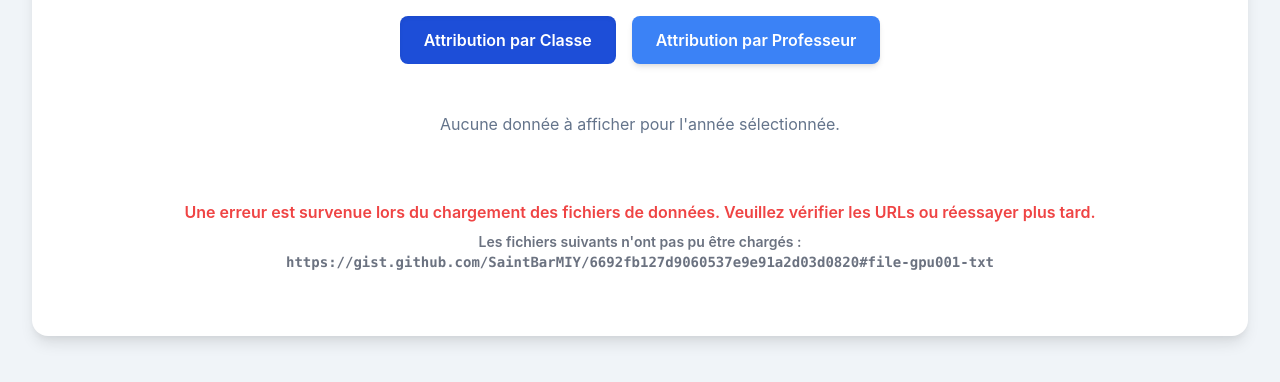
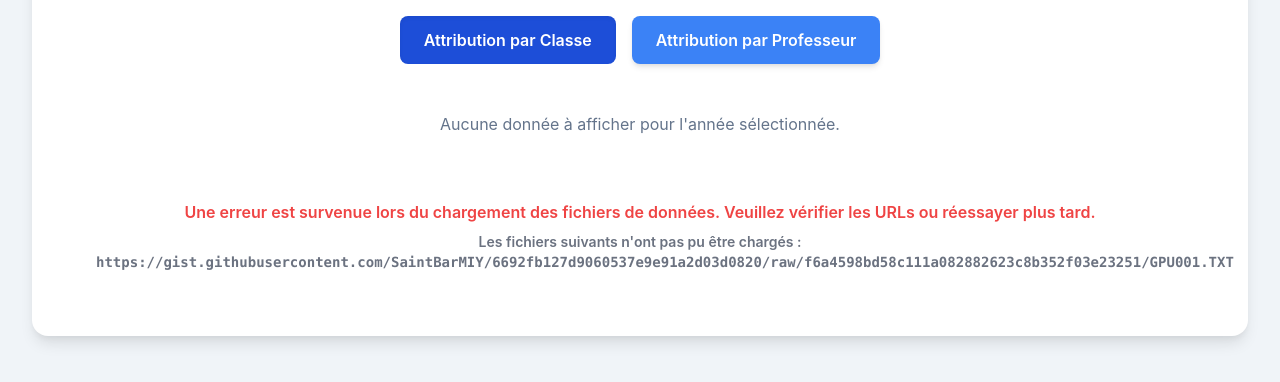
Before and after one commit to SaintBarMIY/Attrib-par-horaire, a plain HTML site: page index.html in a window 1280 px wide. Shown: the part 140-522 px from the top of the page. Drawn offline with nearby package versions, Linux system fonts and the light colour scheme; no server answers.

Commit message:
Update index.html

```diff
--- a/index.html
+++ b/index.html
@@ -311,7 +311,7 @@
             // Format attendu par ligne: "numéro_cours","classe","professeur","nom_du_cours","chiffre_inutile_1","chiffre_inutile_2"
             // Exemple: "101","1A","Dupont","FRA","12","34"
             const gistFileUrls = [
-                "https://gist.github.com/SaintBarMIY/6692fb127d9060537e9e91a2d03d0820#file-gpu001-txt"
+                "https://gist.githubusercontent.com/SaintBarMIY/6692fb127d9060537e9e91a2d03d0820/raw/f6a4598bd58c111a082882623c8b352f03e23251/GPU001.TXT"
             ];
             // ---------------------------------------------------
 
```
